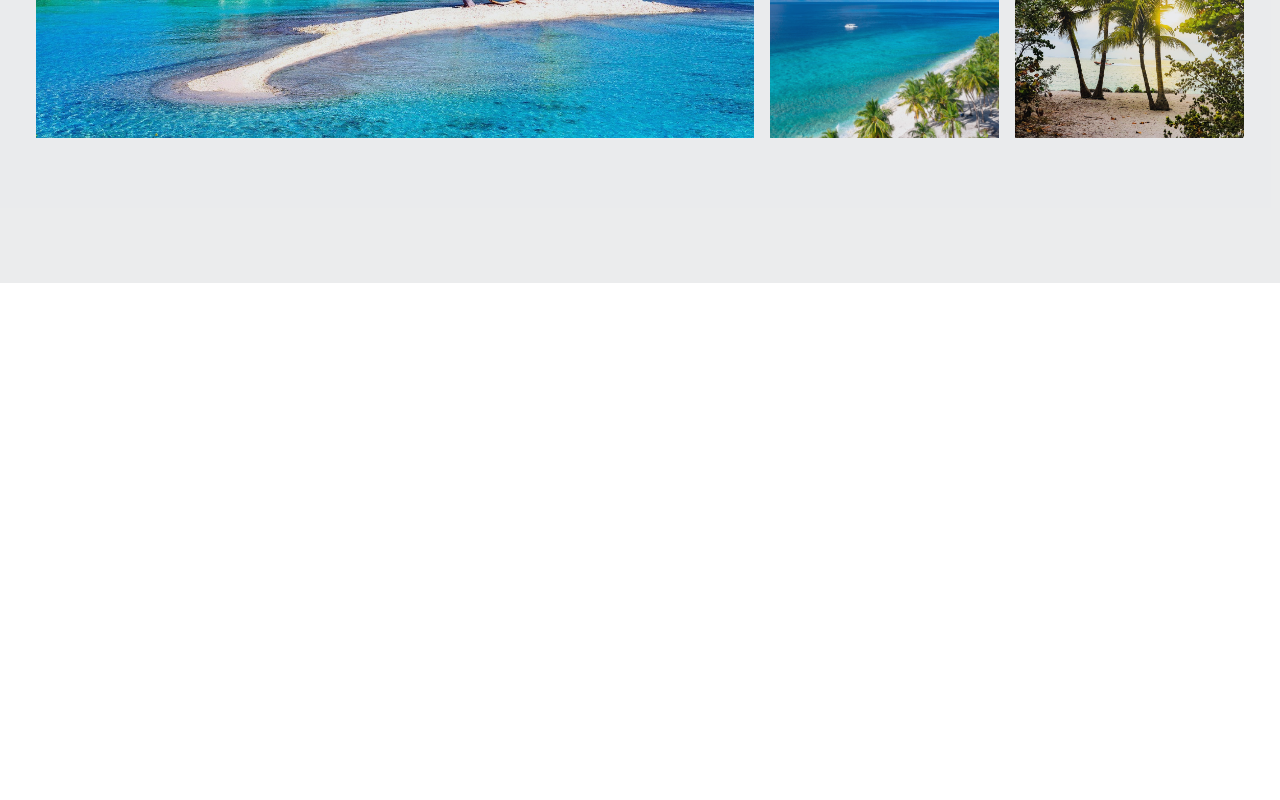
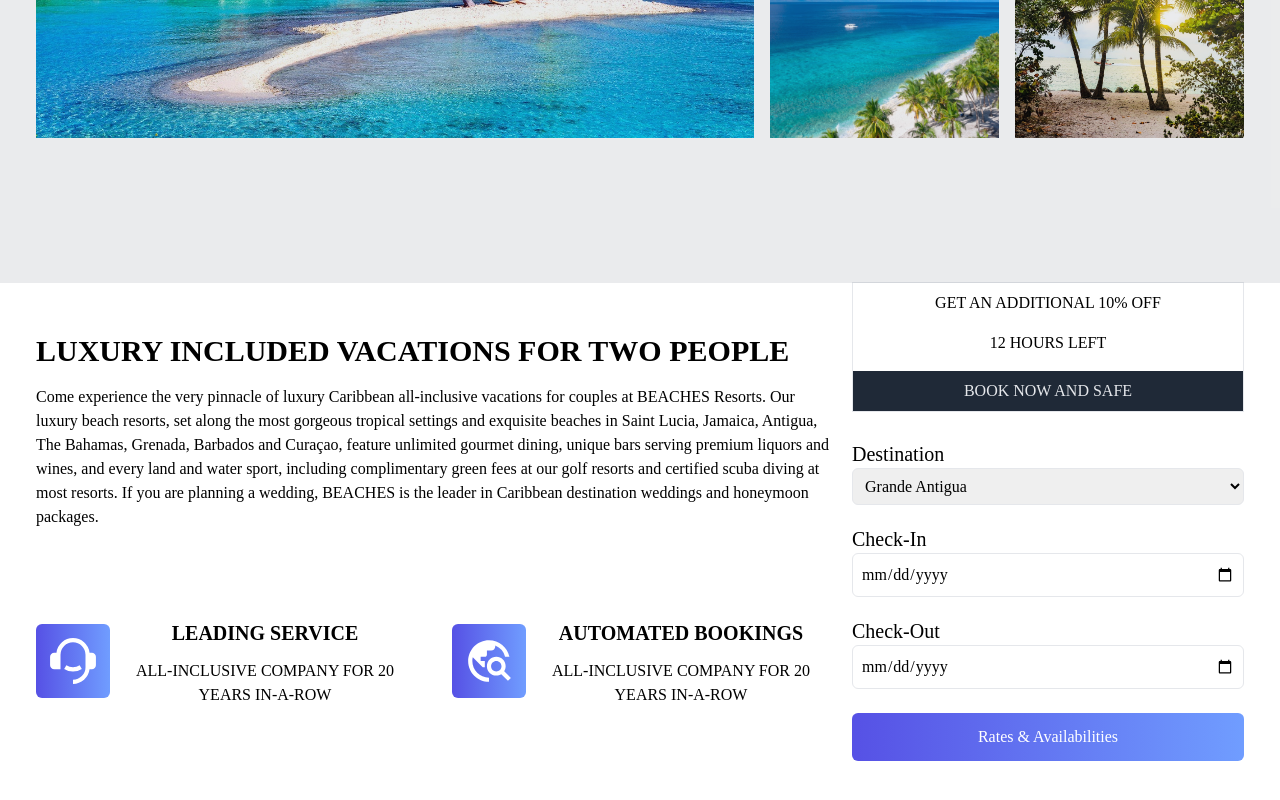
Before and after one commit to vltinica/react-travel, a React (Create React App) app: page / in a window 1280 px wide. Shown: the part 1317-2117 px from the top of the page. Before the commit the page ends 1600 px from the top, so only its background shows below. Built offline with nearby package versions, Linux system fonts and the light colour scheme.

Commit message:
end of Search

```diff
--- a/src/App.js
+++ b/src/App.js
@@ -3,6 +3,7 @@
 import Navbar from "./components/Navbar";
 import Hero from "./components/Hero";
 import Destinations from "./components/Destinations";
+import Search from "./components/Search";
 
 const App = () => {
   return (
@@ -10,6 +11,7 @@
       <Navbar />
       <Hero />
       <Destinations />
+      <Search />
     </div>
   );
 };
--- a/src/components/Search.jsx
+++ b/src/components/Search.jsx
@@ -1,11 +1,80 @@
-import React from 'react'
+import React from "react";
+import { RiCustomerService2Fill } from "react-icons/ri";
+import { MdOutlineTravelExplore } from "react-icons/md";
 
 const Search = () => {
   return (
-    <div>
+    <div className="max-w-[1240px] mx-auto grid lg:grid-cols-3 gap-4 px-4 py-16">
+      <div className="lg:col-span-2 flex flex-col justify-evenly">
+        <div>
+          <h2>LUXURY INCLUDED VACATIONS FOR TWO PEOPLE</h2>
+          <p className="py-4">
+            Come experience the very pinnacle of luxury Caribbean all-inclusive
+            vacations for couples at BEACHES Resorts. Our luxury beach resorts,
+            set along the most gorgeous tropical settings and exquisite beaches
+            in Saint Lucia, Jamaica, Antigua, The Bahamas, Grenada, Barbados and
+            Curaçao, feature unlimited gourmet dining, unique bars serving
+            premium liquors and wines, and every land and water sport, including
+            complimentary green fees at our golf resorts and certified scuba
+            diving at most resorts. If you are planning a wedding, BEACHES is
+            the leader in Caribbean destination weddings and honeymoon packages.
+          </p>
+        </div>
+        <div className="grid sm:grid-cols-2 gap-8 py-4">
+          <div className="flex flex-col lg:flex-row items-center text-center">
+            <button>
+              <RiCustomerService2Fill size={50} />
+            </button>
+            <div>
+              <h3 className="py-2">LEADING SERVICE</h3>
+              <p className="py-1">
+                ALL-INCLUSIVE COMPANY FOR 20 YEARS IN-A-ROW
+              </p>
+            </div>
+          </div>
+          <div className="flex flex-col lg:flex-row items-center text-center">
+            <button>
+              <MdOutlineTravelExplore size={50} />
+            </button>
+            <div>
+              <h3 className="py-2">AUTOMATED BOOKINGS</h3>
+              <p className="py-1">
+                ALL-INCLUSIVE COMPANY FOR 20 YEARS IN-A-ROW
+              </p>
+            </div>
+          </div>
+        </div>
+      </div>
 
+      <div>
+        <div className="border text-center">
+          <p className="pt-2">GET AN ADDITIONAL 10% OFF</p>
+          <p className="py-4">12 HOURS LEFT</p>
+          <p className="bg-gray-800 text-gray-200 py-2">BOOK NOW AND SAFE</p>
+        </div>
+        <form className="w-full pt-5">
+          <div className="flex flex-col my-2">
+            <label className="text-xl">Destination</label>
+            <select className="border rounded-md p-2">
+              <option>Grande Antigua</option>
+              <option>Key West</option>
+              <option>Maldives</option>
+              <option>Cozumel</option>
+            </select>
+          </div>
+          <div className="flex flex-col my-5">
+            <label className="text-xl">Check-In</label>
+            <input className="border rounded-md p-2" type="date" />
+          </div>
+          <div className="flex flex-col my-2">
+            <label className="text-xl">Check-Out</label>
+            <input className="border rounded-md p-2" type="date" />
+          </div>
+          <button className="w-full my-4">Rates & Availabilities</button>
+        </form>
+      </div>
     </div>
-  )
-}
+  );
+};
 
-export default Search
+export default Search;
```
